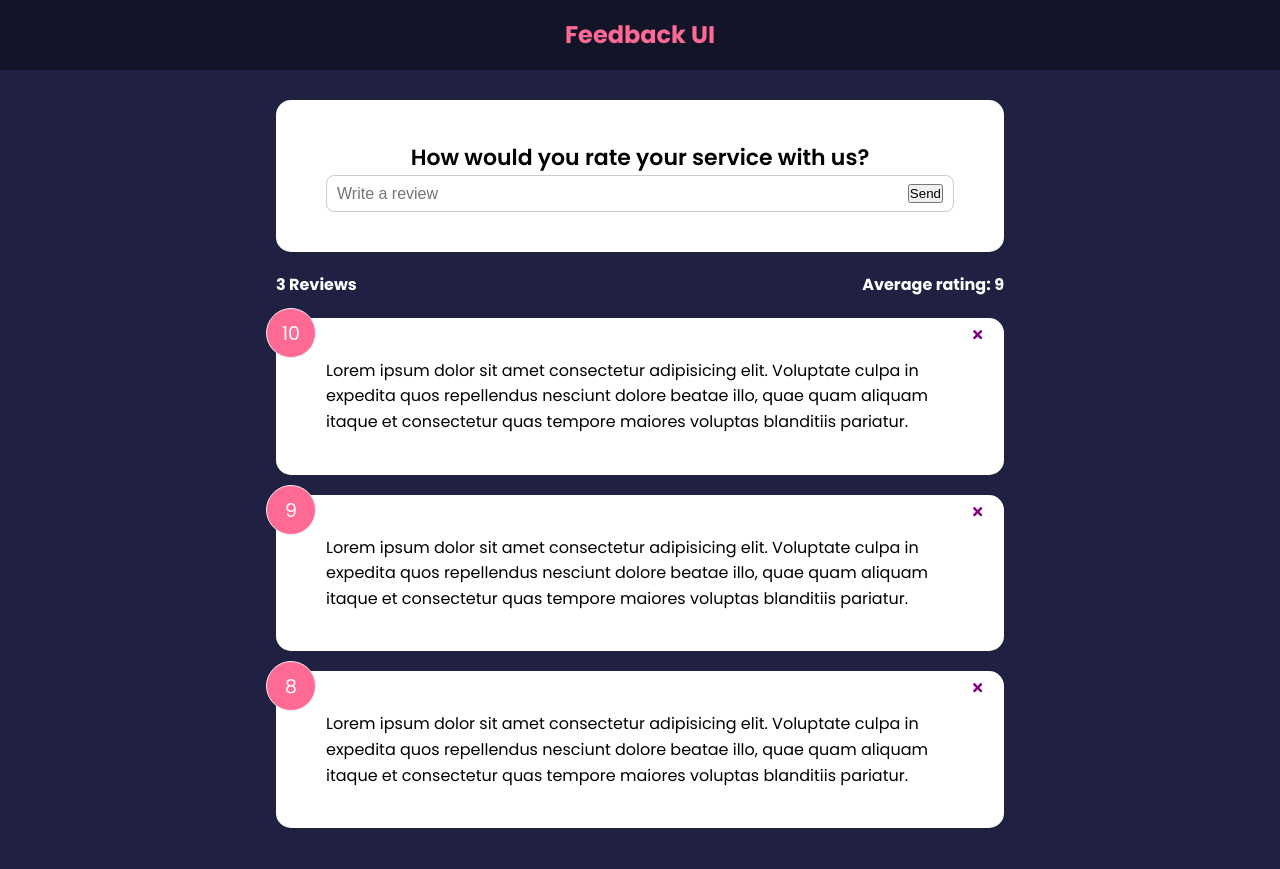
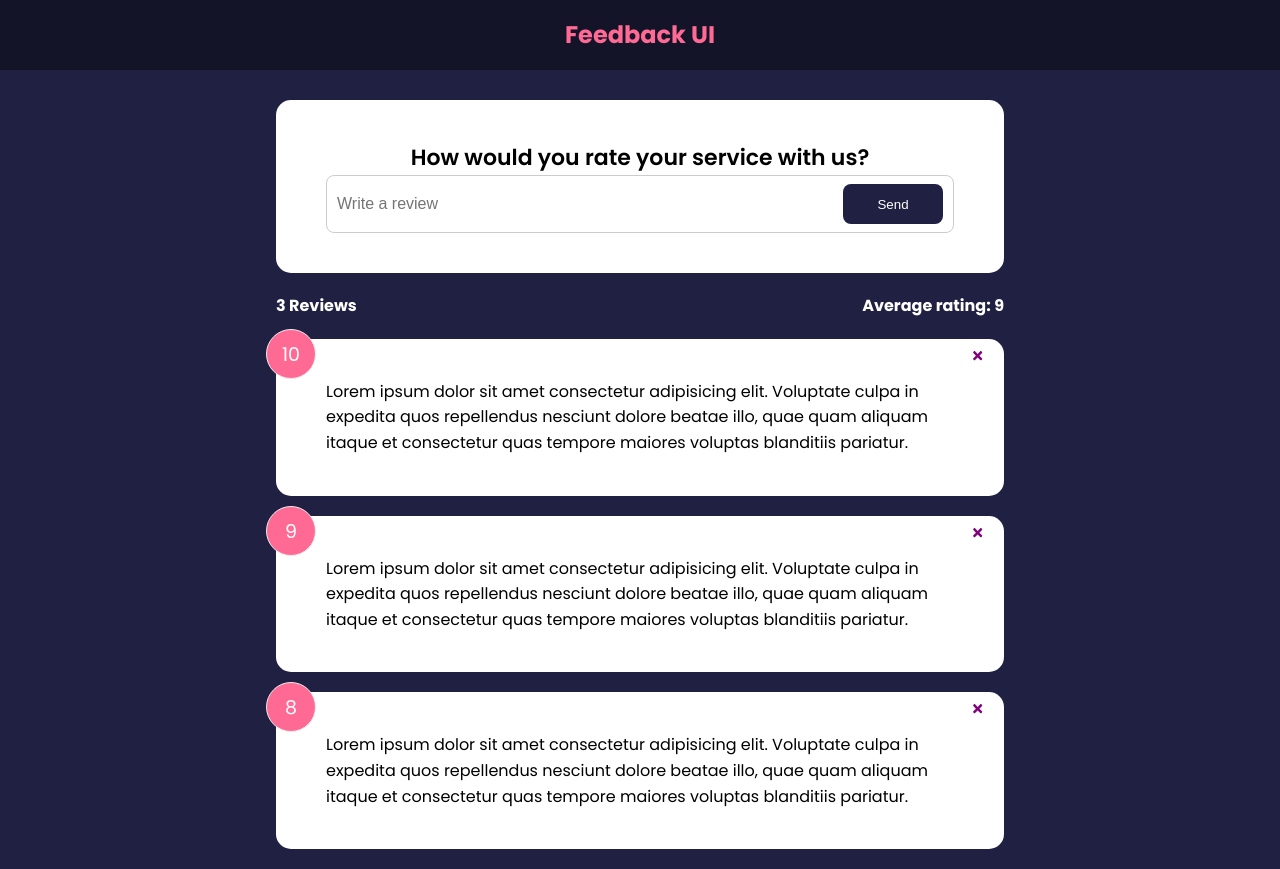
Before and after one commit to MohsenKhezri92/feedback-app-Contex, a React (Create React App) app: page / in a window 1280 px wide. Before the commit the page ends 848 px from the top, so only its background shows below. Built offline with nearby package versions, Linux system fonts and the light colour scheme.

Commit message:
Custom Button Component

```diff
--- a/src/components/FeedbackForm.jsx
+++ b/src/components/FeedbackForm.jsx
@@ -1,6 +1,7 @@
 import React from 'react';
 import { useState } from 'react';
 import Card from './shared/Card';
+import Button from './shared/Button';
 
 function FeedbackForm() {
     const [text, setText] = useState('')
@@ -20,7 +21,7 @@ function FeedbackForm() {
              placeholder='Write a review'
              value={text}
              />
-            <button type='submit'>Send</button>
+            <Button type='submit'>Send</Button>
         </div>
       </form>
     </Card>
--- /dev/null
+++ b/src/components/shared/Button.jsx
@@ -0,0 +1,27 @@
+import React, { version } from 'react';
+import PropTypes from 'prop-types';
+import { isDisabled } from '@testing-library/user-event/dist/utils';
+
+
+function Button({ children, version, type, isDisabled }) {
+  return (
+    <button type={type} disabled={isDisabled} className={`btn btn-${version}`}>
+        {children}
+    </button>
+  );
+}
+
+Button.defaultProps = {
+    version: 'primary',
+    type: 'button',
+    isDisabled: false
+}
+
+Button.PropType = {
+    children: PropTypes.node.isRequired,
+    version: PropTypes.string,
+    type: PropTypes.string,
+    isDisabled: PropTypes.bool,
+}
+
+export default Button;
```
